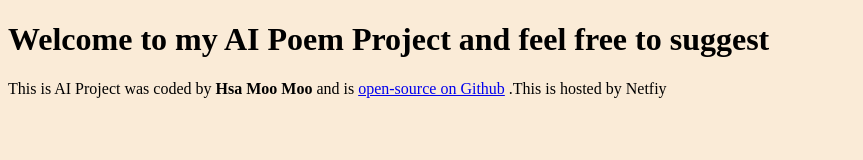
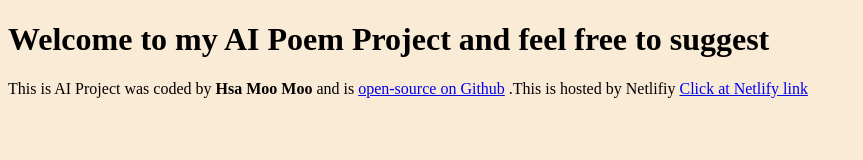
Before and after one commit to Hsa-moo344/AI-Poem-Project, a plain HTML site: page index.html in a window 1280 px wide. Shown: the whole page, without its empty margins (0-863 px from the left). Drawn offline with Linux system fonts and the light colour scheme.

Commit message:
Added Netlify link

```diff
--- a/index.html
+++ b/index.html
@@ -13,7 +13,8 @@
       <a href="https://github.com/Hsa-moo344/AI-Poem-Project" target="_blank">
         open-source on Github</a
       >
-      .This is hosted by Netfiy
+      .This is hosted by Netlifiy
+      <a href="https://ai-poem-projecct.netlify.app/">Click at Netlify link</a>
     </footer>
     <script src="src/index.js"></script>
   </body>
```
